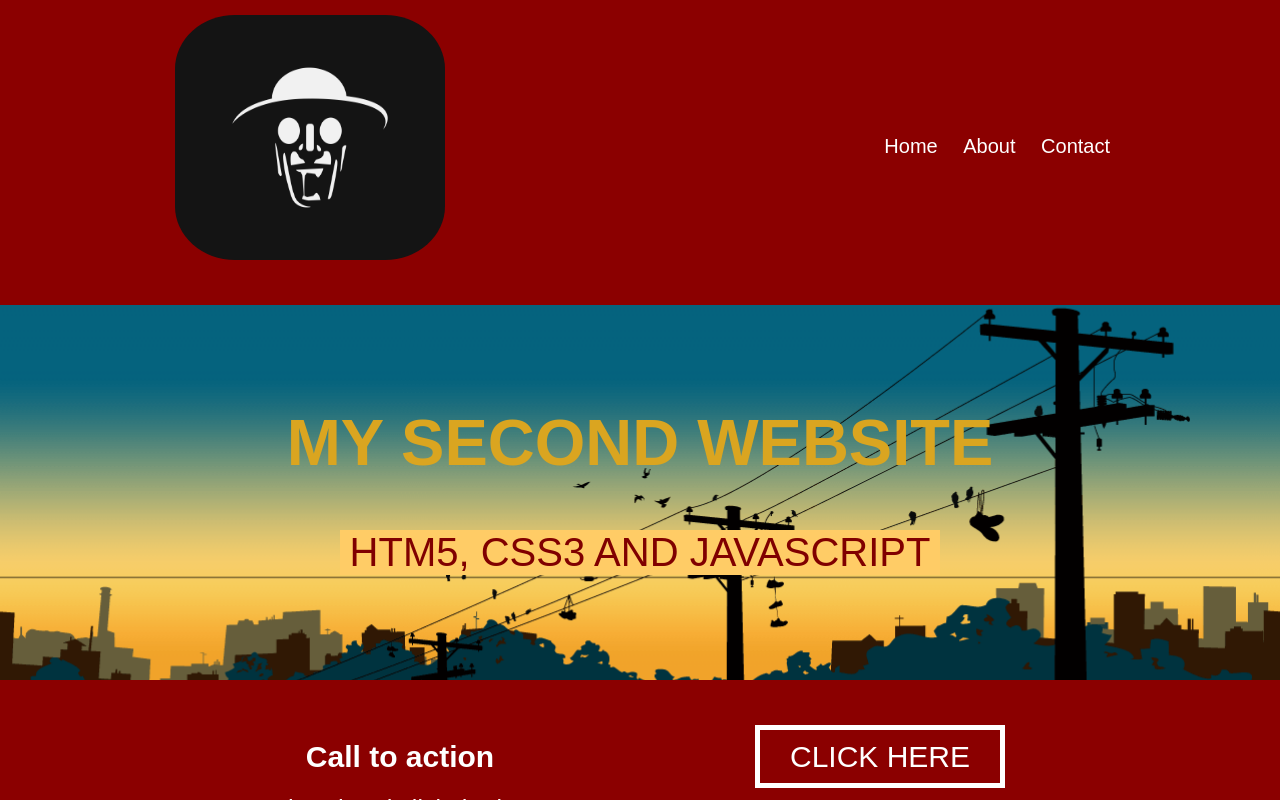
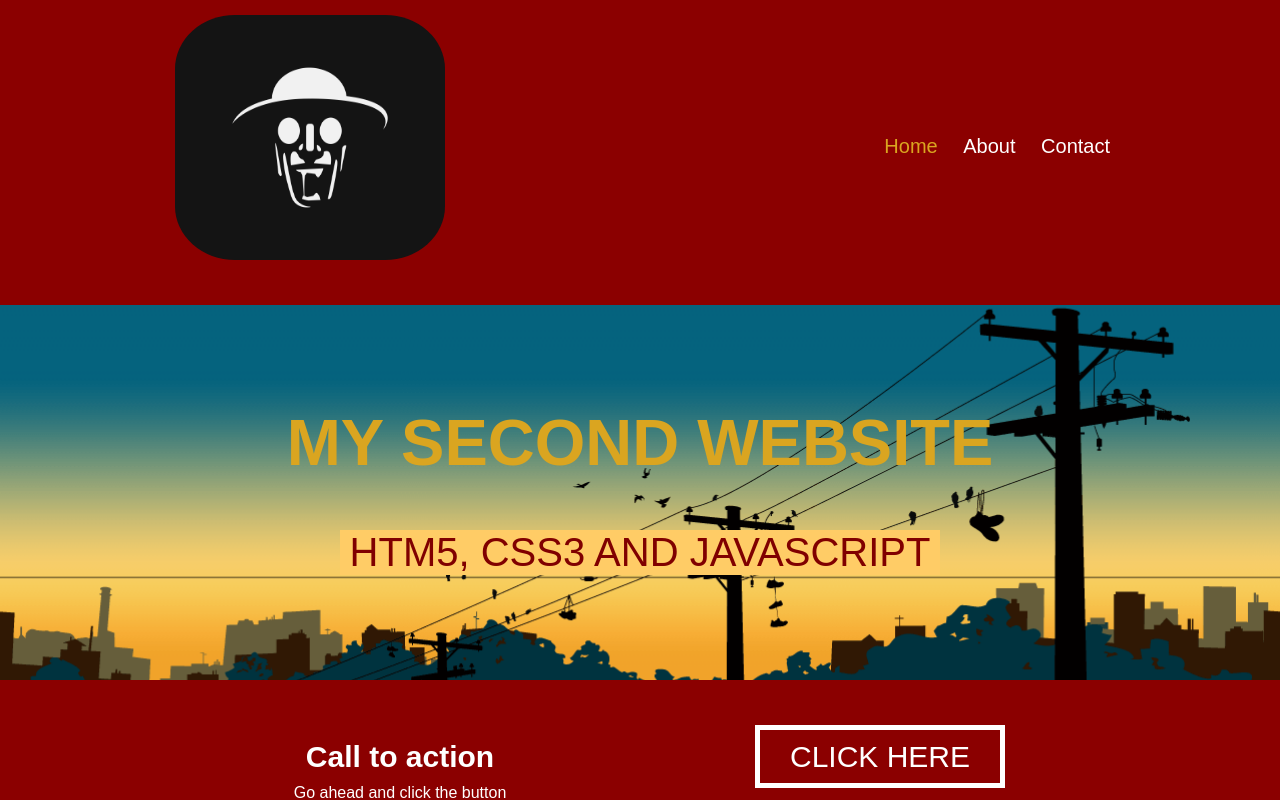
Before and after one commit to Dan-Naeem/second_website, a plain HTML site: page index.html in a window 1280 px wide. In both pictures the pointer is over the item 910 px from the left and 141 px from the top of the page. Shown: the top 800 px of the page. Drawn offline with Linux system fonts and the light colour scheme.

Commit message:
edited menu items' padding, added color change on hover for menu items and clickButton

```diff
--- a/assets/css/layout.css
+++ b/assets/css/layout.css
@@ -68,7 +68,7 @@ ul {
 
 .menu > li {
     display: inline-block;
-    padding: 10 10 0 10;
+    padding: 10 10 10 10;
 }
 
 .title-wrapper {
--- a/assets/css/theme.css
+++ b/assets/css/theme.css
@@ -27,6 +27,10 @@ ul {}
 }
 
 .menu > li {}
+
+.menu li:hover {
+    color: goldenrod;
+}
 
 header {
     background-image: url('../images/header.jpg');
@@ -85,6 +89,10 @@ header {
     text-transform: uppercase;
 }
 
+.clickButton:hover {
+    color: goldenrod;
+}
+
 .intro {
     text-align: center;
 }
@@ -92,6 +100,8 @@ header {
 .right {
     padding-top: 60px;
     text-align: center;
+}
+
 }
 
 .intro p {
```
